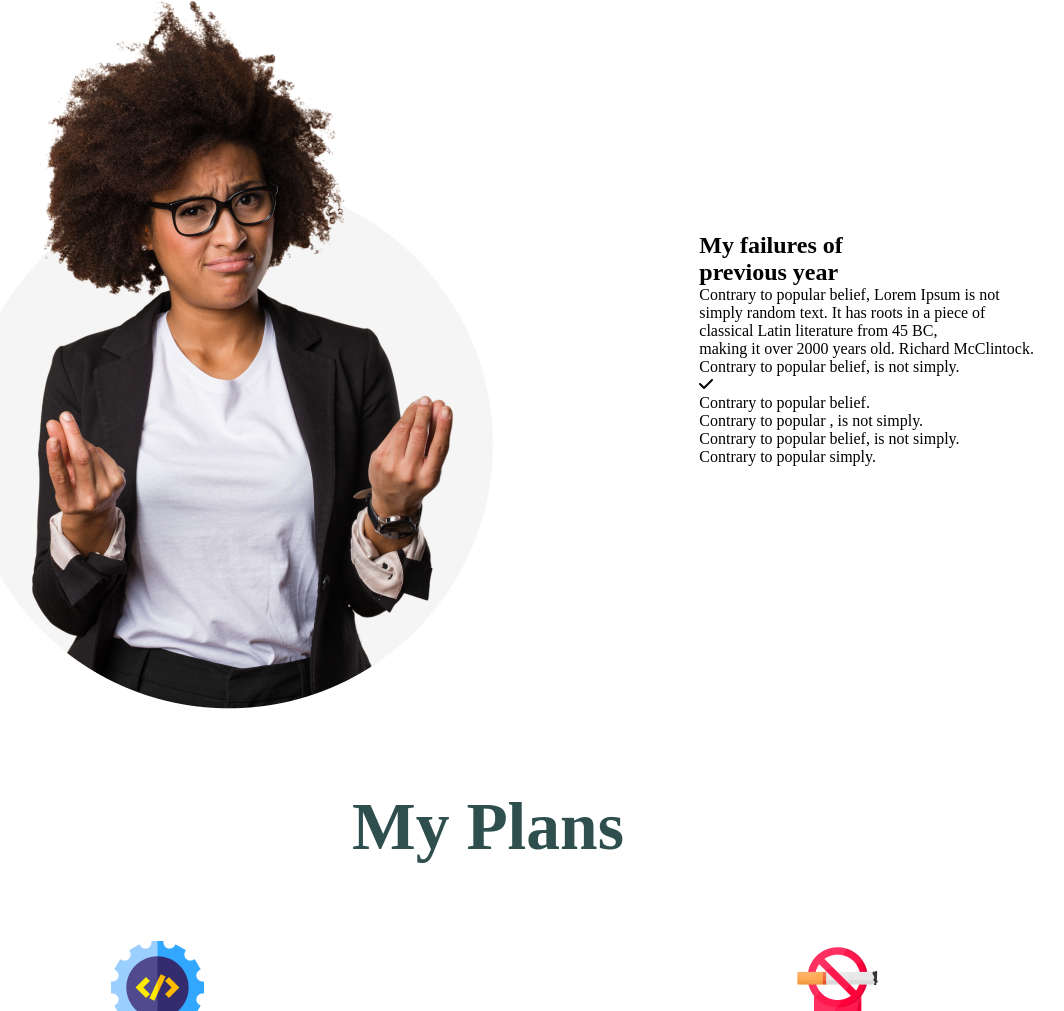
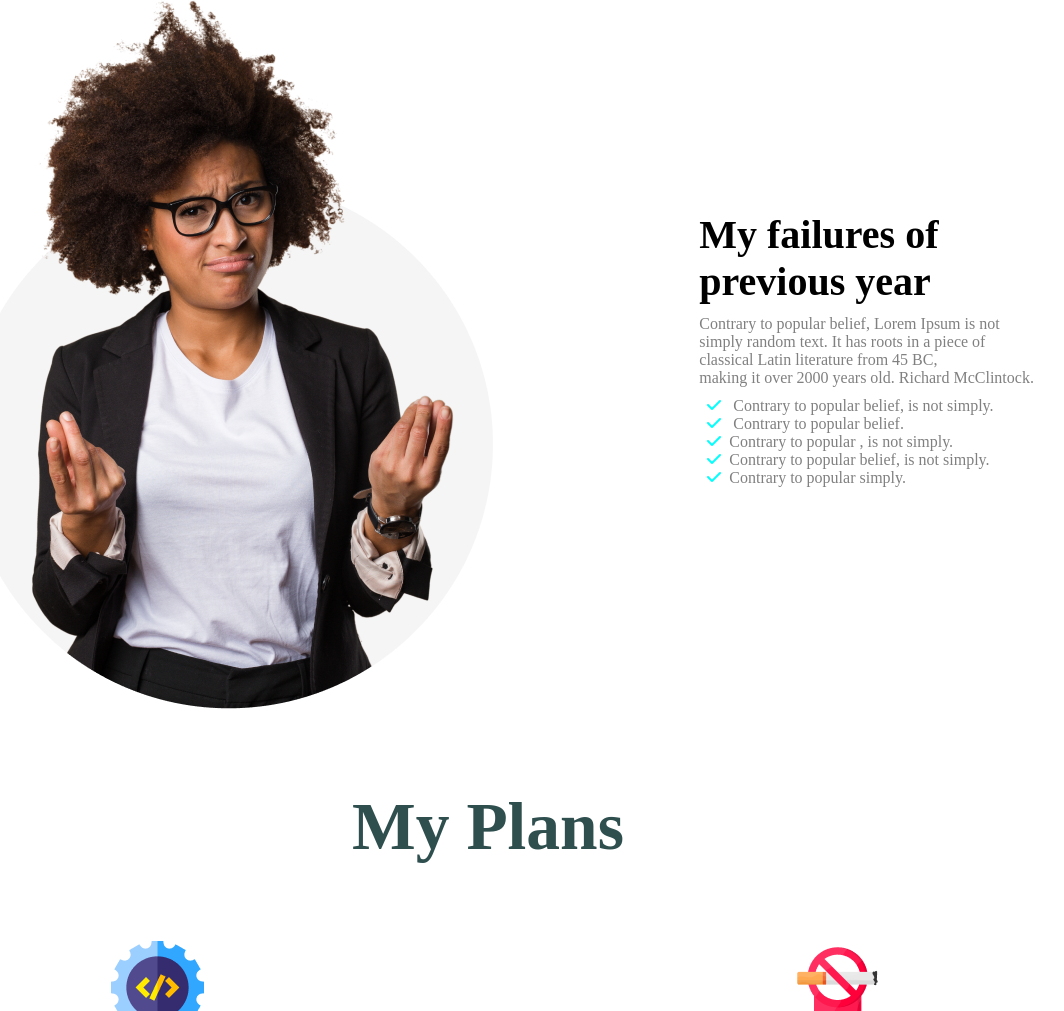
Before and after one commit to redoyhossin/htmlCssProject, a plain HTML site: page Index.html in a window 1280 px wide. Shown: the part 815-1826 px from the top of the page, without its empty margins (152-1216 px from the left). Drawn offline with Linux system fonts and the light colour scheme.

Commit message:
previous years

```diff
--- a/Index.html
+++ b/Index.html
@@ -54,25 +54,26 @@
                 </div>
 
                 <div>
-                    <h1>My failures of <br>
+                    <h1 style="font-size: 40px; font-weight: bold;">My failures of <br>
                         previous year</h1>
-                    <p>
+                    <p style="margin: 10px 0px; color: gray;">
                         Contrary to popular belief, Lorem Ipsum is not <br>
                         simply random text. It has roots in a piece of <br>
                         classical Latin literature from 45 BC, <br> making it over
                         2000 years old. Richard McClintock.
                     </p>
-                    <ul style="outline: none;" id="unol">
-                        <li>Contrary to popular belief, is not simply.
+                    <ul style="outline: none; color: grey;" id="unol">
+                        <li>
+                            <span> <i style="color: aqua; padding: 0px 8px;" class="fa-solid fa-check fa-beat"></i></span> Contrary to popular belief, is not simply.
                         </li>
-                        <i class="fa-solid fa-check fa-beat"></i>
-                        <li>Contrary to popular belief.
+
+                        <li><span> <i style="color: aqua; padding: 0px 8px;" class="fa-solid fa-check fa-beat"></i></span> Contrary to popular belief.
                         </li>
-                        <li>Contrary to popular , is not simply.
+                        <li><span> <i style="color: aqua; padding: 0px 8px;" class="fa-solid fa-check fa-beat"></i></span>Contrary to popular , is not simply.
                         </li>
-                        <li>Contrary to popular belief, is not simply.
+                        <li><span> <i style="color: aqua; padding: 0px 8px;" class="fa-solid fa-check fa-beat"></i></span>Contrary to popular belief, is not simply.
                         </li>
-                        <li>Contrary to popular simply.
+                        <li><span> <i style="color: aqua; padding: 0px 8px;" class="fa-solid fa-check fa-beat"></i></span>Contrary to popular simply.
                         </li>
                     </ul>
                 </div>
```
